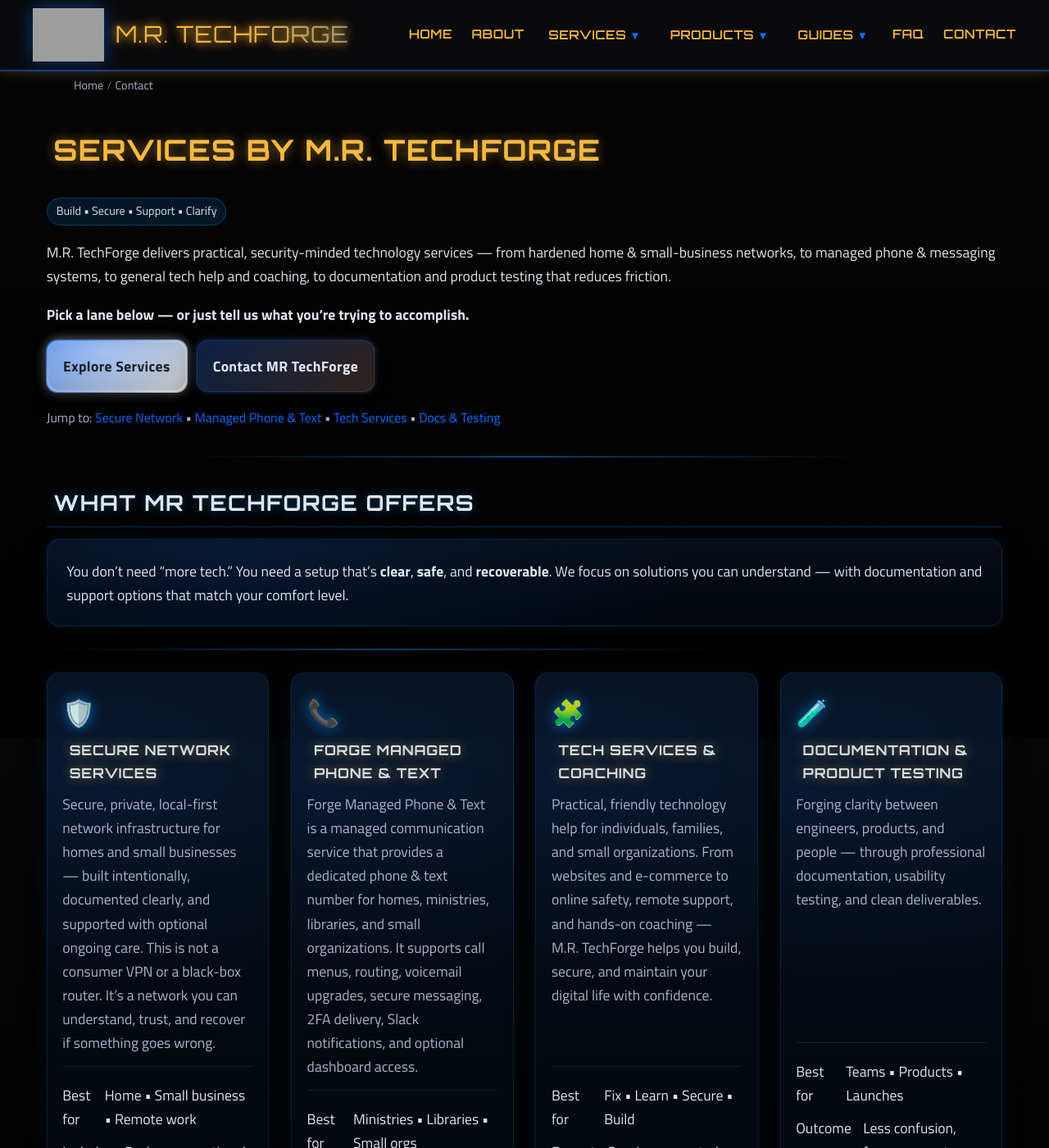
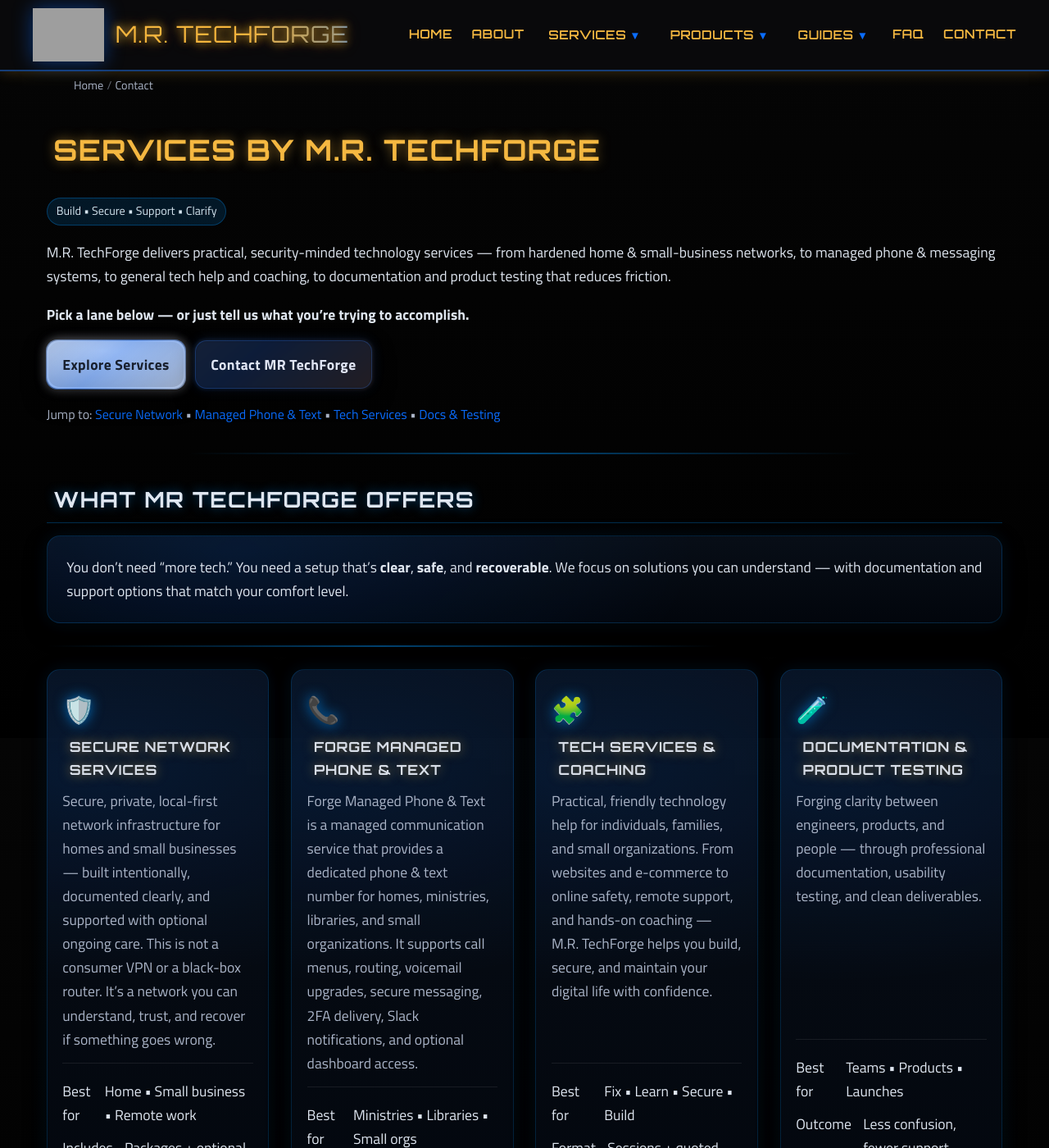
Before and after one commit to markisrt4/mrtechforge.github.io, a Jekyll site: the page built from services/index.md, in a window 1280 px wide and 1400 px high. Shown: the whole window at 82% size. Built offline with Jekyll 4.4.1, drawn with Linux system fonts in a browser that asks for light colours; grey boxes are pictures that could not be loaded.

Commit message:
Update _buttons.scss

```diff
--- a/_sass/_buttons.scss
+++ b/_sass/_buttons.scss
@@ -1,7 +1,7 @@
 /* ==========================================================
-   M.R. TECHFORGE — BUTTONS (v5.1)
+   M.R. TECHFORGE — BUTTONS (v5.2)
    Forge Silver core • Ultra-slow blue/orange drift
-   Premium, calm, always-on
+   Premium, calm, always-on (less intense)
    ========================================================== */
 
 /* ----------------------------------------------------------
@@ -25,7 +25,8 @@
   font-weight: 800;
   letter-spacing: 0.02em;
 
-  padding: 0.95rem 1.15rem;
+  /* slightly shorter than before */
+  padding: 0.82rem 1.10rem;
   border-radius: 14px;
 
   position: relative;
@@ -68,13 +69,13 @@
   /* Calm, silver-forward glow */
   box-shadow:
     0 12px 28px rgba(0, 0, 0, 0.55),
-    0 0 14px rgba(207, 212, 221, 0.55),
-    0 0 18px rgba(47, 125, 255, 0.12),
-    0 0 18px rgba(255, 138, 42, 0.10);
+    0 0 14px rgba(207, 212, 221, 0.52),
+    0 0 18px rgba(47, 125, 255, 0.10),
+    0 0 18px rgba(255, 138, 42, 0.08);
 }
 
 /* ----------------------------------------------------------
-   Animated rim (very slow, silver-dominant)
+   Animated rim (slower + calmer, silver included)
 ---------------------------------------------------------- */
 
 .btn-forge::before {
@@ -86,19 +87,20 @@
 
   background: linear-gradient(
     140deg,
-    rgba(207,212,221,0.95),
-    rgba(207,212,221,0.75),
-    rgba(47,125,255,0.65),
-    rgba(207,212,221,0.85),
-    rgba(255,138,42,0.65),
-    rgba(207,212,221,0.95)
+    rgba(207,212,221,0.98),
+    rgba(207,212,221,0.82),
+    rgba(47,125,255,0.58),
+    rgba(207,212,221,0.88),
+    rgba(255,138,42,0.55),
+    rgba(207,212,221,0.98)
   );
 
-  background-size: 400% 400%;
-  animation: forgeSilverDrift 22s linear infinite;
+  background-size: 420% 420%;
+  animation: forgeSilverDrift 34s linear infinite;
 
-  opacity: 0.95;
-  filter: blur(0.2px);
+  /* slightly reduced intensity */
+  opacity: 0.88;
+  filter: blur(0.25px);
 }
 
 /* Inner edge depth (keeps badge feel) */
@@ -127,9 +129,9 @@
   transform: translateY(-1px);
   box-shadow:
     0 16px 38px rgba(0, 0, 0, 0.62),
-    0 0 22px rgba(207, 212, 221, 0.75),
-    0 0 26px rgba(47, 125, 255, 0.20),
-    0 0 26px rgba(255, 138, 42, 0.18);
+    0 0 22px rgba(207, 212, 221, 0.70),
+    0 0 26px rgba(47, 125, 255, 0.18),
+    0 0 26px rgba(255, 138, 42, 0.16);
 }
 
 .btn-forge:focus-visible {
@@ -177,8 +179,8 @@
   );
 
   background-size: 300% 300%;
-  animation: forgeSilverDrift 26s linear infinite;
-  opacity: 0.35;
+  animation: forgeSilverDrift 40s linear infinite;
+  opacity: 0.28;
   filter: blur(2px);
 }
 
@@ -211,7 +213,7 @@
   .btn,
   .btn-glow,
   .btn-forge {
-    padding: 0.82rem 0.95rem;
+    padding: 0.74rem 0.92rem; /* shorter */
     border-radius: 13px;
   }
 }
```
